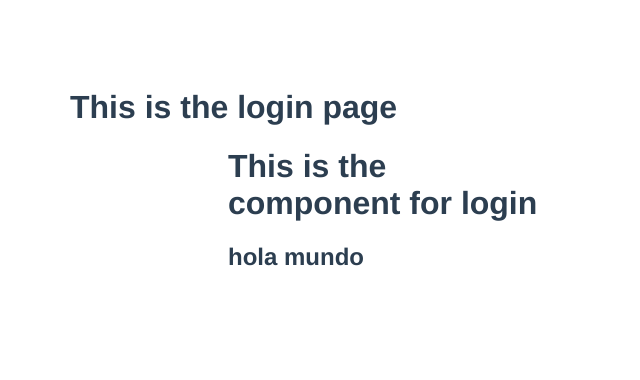
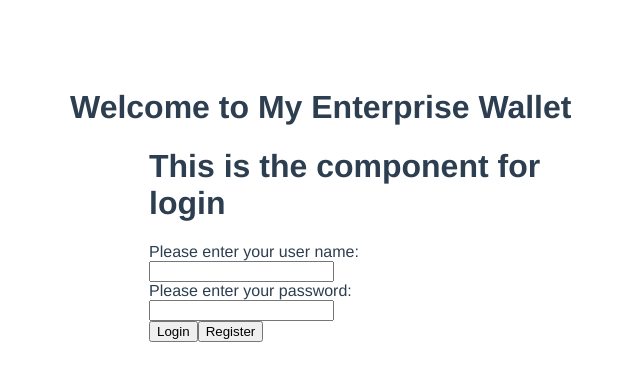
Before and after one commit to AlejandraDay/BRD, a Vue app: page / in a window 1280 px wide. Shown: the top 380 px of the page, without its empty margins (254-894 px from the left). Built offline with nearby package versions, Linux system fonts and the light colour scheme.

Commit message:
login: added the labels, inputs and buttons, with some local variables

```diff
--- a/src/components/Login.vue
+++ b/src/components/Login.vue
@@ -1,7 +1,19 @@
 <template>
   <div class="login">
     <h1>This is the component for login</h1>
-    <h2>{{ hola }}</h2>
+    <label for="userName">Please enter your user name: </label>
+    <br />
+    <input name="userName" v-model="name" />
+    <!--abel>{{ name }}</label-->
+    <br />
+    <label for="pwd">Please enter your password: </label>
+    <br />
+    <input name="pwd" type="password" v-model="pwd" />
+    <!--label>{{ pwd }}</label-->
+    <div>
+      <button>Login</button>
+      <button>Register</button>
+    </div>
   </div>
 </template>
 
@@ -10,7 +22,8 @@ export default {
   name: "Login",
   data() {
     return {
-      hola: "hola mundo"
+      name: "",
+      pwd: ""
     };
   }
 };
@@ -19,5 +32,6 @@ export default {
 <style scoped>
 .login {
   margin: auto;
+  width: 75%;
 }
 </style>
--- a/src/views/Home.vue
+++ b/src/views/Home.vue
@@ -1,6 +1,6 @@
 <template>
   <div>
-    <h1>This is the login page</h1>
+    <h1>Welcome to <b>My Enterprise Wallet</b></h1>
     <Login />
   </div>
 </template>
```
